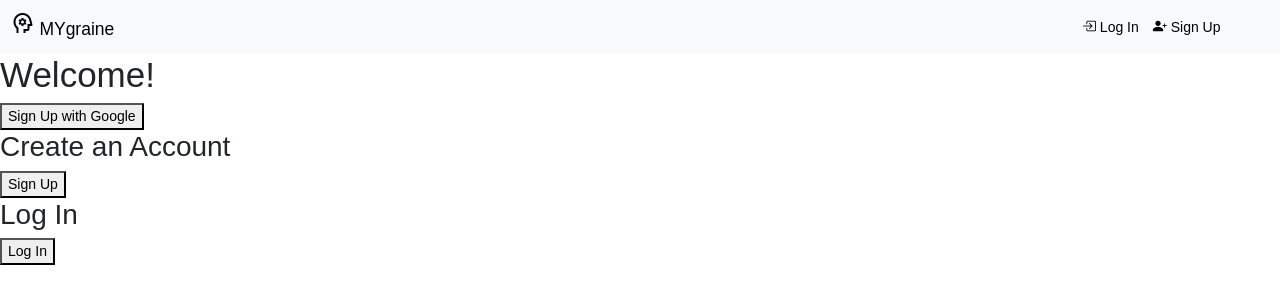
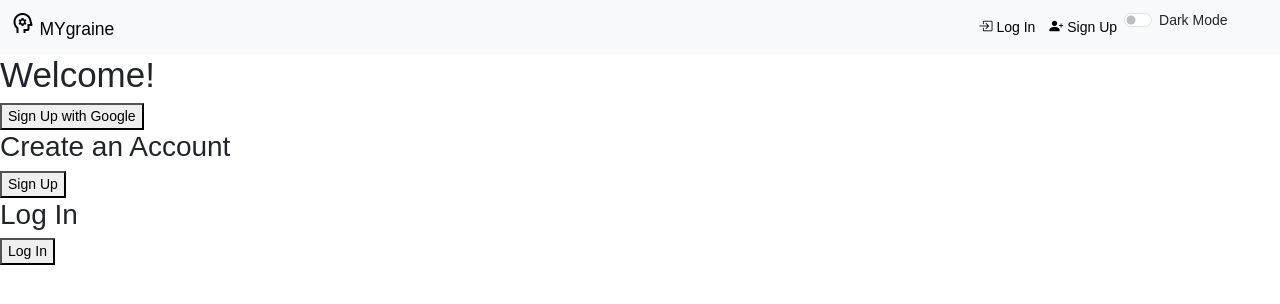
Before and after one commit to BrianaBroussard/MYgraine, a Flask app: page / in a window 1280 px wide. Shown: the top 304 px of the page. Run offline with Flask 2, Linux system fonts and the light colour scheme.

Commit message:
dark mode working

```diff
--- a/server.py
+++ b/server.py
@@ -11,6 +11,7 @@ from datetime import datetime
 import humanize
 from passlib.hash import argon2
 from jinja2 import StrictUndefined
+import re
 #below is all for google oauth
 import os
 import pathlib
@@ -19,7 +20,7 @@ from google.oauth2 import id_token
 from google_auth_oauthlib.flow import Flow
 from pip._vendor import cachecontrol
 import google.auth.transport.requests
-#
+
 
 app = Flask(__name__)
 app.secret_key = "dev"
@@ -111,7 +112,7 @@ def callback_create_account():
 
 
     google_email = id_info.get("email")
-    google_name = id_info.get("name")
+    google_name = id_info.get("given_name")
     google_password = id_info.get("sub")
     triggers = crud.show_all_default_triggers()
     flash(f'OK {google_name}, lets get a litte more info before creating your account')
@@ -311,7 +312,8 @@ def register_user():
     name = request.form.get("name").capitalize()
     password = request.form.get("password")
     hashed_pw= argon2.hash(password)
-    phone = "+1" + request.form.get("phone_number")
+    phone = request.form.get("phone_number")
+    formatted_phone = "+1" + re.sub(r'^(?:\(\+\d+\))|\D', '', phone)
     wants_notifications = request.form.get("notifications")
 
     if wants_notifications == "True":
@@ -331,7 +333,7 @@ def register_user():
         return redirect("/")
 
     else:
-        user = crud.create_user(email, hashed_pw, name, phone, scheduled_reminder, get_period)
+        user = crud.create_user(email, hashed_pw, name, formatted_phone, scheduled_reminder, get_period)
         db.session.add(user)
         db.session.commit()
         flash("Account created! Log your first headache now!")
--- /dev/null
+++ b/static/js/color_mode.js
@@ -0,0 +1,27 @@
+'use strict'
+let preferredTheme = "light";
+
+const colorToggle = document.querySelector('#color-toggle');
+
+colorToggle.addEventListener('click',()=>{
+
+    if (document.documentElement.getAttribute('data-bs-theme') === 'dark') {
+        document.documentElement.setAttribute('data-bs-theme', 'light');
+        preferredTheme = "light";
+        localStorage.setItem("preferredTheme", preferredTheme);
+    }
+    else {
+        document.documentElement.setAttribute('data-bs-theme', 'dark');
+        preferredTheme = "dark";
+        localStorage.setItem("preferredTheme", preferredTheme);
+    }
+});
+
+let theme = localStorage.getItem("preferredTheme")
+
+window.addEventListener('DOMContentLoaded', () => {
+    document.documentElement.setAttribute('data-bs-theme', theme);
+    if (theme === "dark") {
+        colorToggle.setAttribute('checked', "");
+    }
+});
--- a/templates/base.html
+++ b/templates/base.html
@@ -1,5 +1,5 @@
 <!doctype html>
-<html lang="en">
+<html lang="en" data-bs-theme = "light">
   <head>
     <meta charset="utf-8">
     <meta name="viewport" content="width=device-width, initial-scale=1">
@@ -11,6 +11,8 @@
 
     <!-- Bootstrap CSS basic-->
     <link href="https://cdn.jsdelivr.net/npm/bootstrap@5.3.0-alpha1/dist/css/bootstrap.min.css" rel="stylesheet" integrity="sha384-GLhlTQ8iRABdZLl6O3oVMWSktQOp6b7In1Zl3/Jr59b6EGGoI1aFkw7cmDA6j6gD" crossorigin="anonymous">
+    <!-- Bootstrap JavaScript Bundle with Popper (a Bootstrap dependency for popovers) -->
+    <script defer src="https://cdn.jsdelivr.net/npm/bootstrap@5.3.0-alpha1/dist/js/bootstrap.bundle.min.js" integrity="sha384-w76AqPfDkMBDXo30jS1Sgez6pr3x5MlQ1ZAGC+nuZB+EYdgRZgiwxhTBTkF7CXvN" crossorigin="anonymous"></script>
     <!-- Bootstrap Font -->
     <link rel="stylesheet" href="https://cdn.jsdelivr.net/npm/bootstrap-icons@1.10.3/font/bootstrap-icons.css">
     <!-- Custom CSS-->
@@ -18,6 +20,7 @@
 
     <!-- google icons-->
     <link rel="stylesheet" href="https://fonts.googleapis.com/css2?family=Material+Symbols+Outlined:opsz,wght,FILL,GRAD@48,400,0,0" />
+
 
 
     {% block head %}{% endblock %}
@@ -40,7 +43,10 @@
         <div class="navbar-nav ms-auto me-5">
           <a class="nav-link active" aria-current="page" href="/login"><i class="bi bi-box-arrow-in-right"></i>&nbsp;Log In</a>
           <a class="nav-link active" aria-current="page" href="/sign-up"><i class="bi bi-person-plus-fill"></i>&nbsp;Sign Up</a>
-
+          <div class="form-check form-switch">
+          <input class="form-check-input" type="checkbox" role="switch" id="color-toggle">
+          <label class="form-check-label" for="color-toggle">Dark Mode</label>
+          </div>
 
         </div>
       </div>
@@ -178,6 +184,10 @@
 
             </ul>
           </li>
+          <div class="form-check form-switch">
+            <input class="form-check-input" type="checkbox" role="switch" id="color-toggle">
+            <label class="form-check-label" for="color-toggle">Dark Mode</label>
+            </div>
         </ul>
       </div>
     </div>
@@ -195,14 +205,10 @@
     {% block body %}{% endblock %}
 
     {% block after_body %}{% endblock %}
-
+    <script src ="/static/js/color_mode.js"></script>
     <script src="/static/js/event_listeners.js"></script>
 
 
 
-     <!-- Bootstrap JavaScript Bundle with Popper (a Bootstrap dependency for popovers) -->
-     <script src="https://cdn.jsdelivr.net/npm/bootstrap@5.3.0-alpha1/dist/js/bootstrap.bundle.min.js" integrity="sha384-w76AqPfDkMBDXo30jS1Sgez6pr3x5MlQ1ZAGC+nuZB+EYdgRZgiwxhTBTkF7CXvN" crossorigin="anonymous"></script>
-
-
   </body>
 </html>
```
Also changed, not shown: templates/user_calendar.html (+5 -2 lines), templates/user_profile.html (+20 -28 lines), 1 other file.
